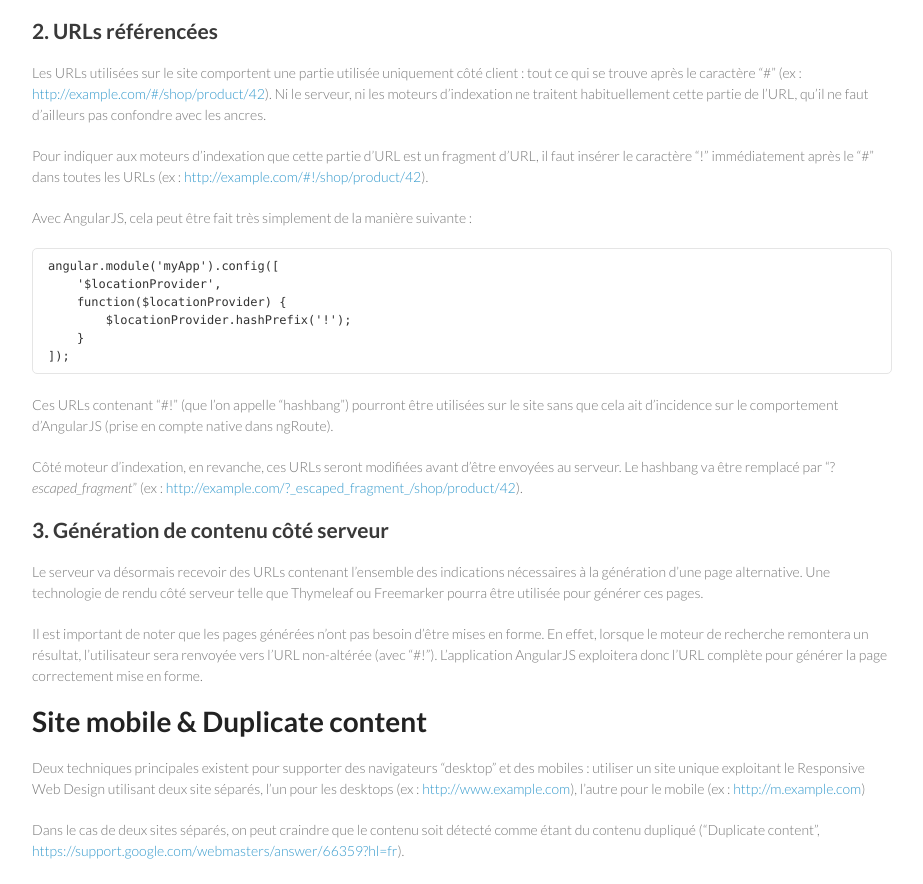
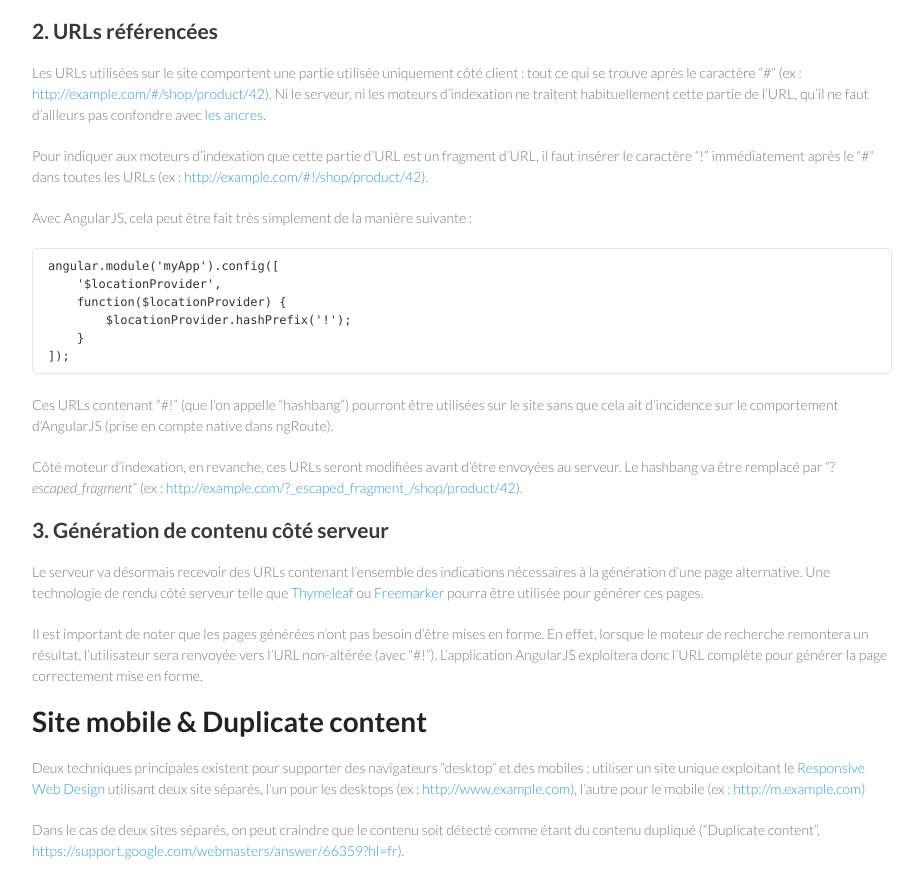
Before and after one commit to aseigneurin/aseigneurin.github.io, a Jekyll site: the page built from _posts/2014-10-24-angularjs-et-seo.md, in a window 1280 px wide. Shown: the part 443-1327 px from the top of the page, without its empty margins (178-1101 px from the left). Built offline with Jekyll 4.4.1, drawn with Linux system fonts in a browser that asks for light colours; some of the changed lines change nothing that is shown.

Commit message:
- cosmetic

```diff
--- a/_posts/2014-10-24-angularjs-et-seo.md
+++ b/_posts/2014-10-24-angularjs-et-seo.md
@@ -17,7 +17,7 @@ Cf. Référence pour les Sitemaps : <https://support.google.com/webmasters/answe
 
 ## 2. URLs référencées
 
-Les URLs utilisées sur le site comportent une partie utilisée uniquement côté client : tout ce qui se trouve après le caractère “#” (ex : <http://example.com/#/shop/product/42>). Ni le serveur, ni les moteurs d’indexation ne traitent habituellement cette partie de l’URL, qu’il ne faut d’ailleurs pas confondre avec les ancres.
+Les URLs utilisées sur le site comportent une partie utilisée uniquement côté client : tout ce qui se trouve après le caractère “#” (ex : <http://example.com/#/shop/product/42>). Ni le serveur, ni les moteurs d’indexation ne traitent habituellement cette partie de l’URL, qu’il ne faut d’ailleurs pas confondre avec [les ancres](http://www.w3.org/TR/html401/struct/links.html#h-12.1).
 
 Pour indiquer aux moteurs d’indexation que cette partie d’URL est un fragment d’URL, il faut insérer le caractère “!” immédiatement après le “#” dans toutes les URLs (ex : <http://example.com/#!/shop/product/42>).
 
@@ -36,14 +36,14 @@ Côté moteur d’indexation, en revanche, ces URLs seront modifiées avant d’
 
 ## 3. Génération de contenu côté serveur
 
-Le serveur va désormais recevoir des URLs contenant l’ensemble des indications nécessaires à la génération d’une page alternative. Une technologie de rendu côté serveur telle que Thymeleaf ou Freemarker pourra être utilisée pour générer ces pages.
+Le serveur va désormais recevoir des URLs contenant l’ensemble des indications nécessaires à la génération d’une page alternative. Une technologie de rendu côté serveur telle que [Thymeleaf](http://www.thymeleaf.org/) ou [Freemarker](http://freemarker.org/) pourra être utilisée pour générer ces pages.
 
 Il est important de noter que les pages générées n’ont pas besoin d’être mises en forme. En effet, lorsque le moteur de recherche remontera un résultat, l’utilisateur sera renvoyée vers l’URL non-altérée (avec “#!”). L’application AngularJS exploitera donc l’URL complète pour générer la page correctement mise en forme.
 
 # Site mobile & Duplicate content
 
 Deux techniques principales existent pour supporter des navigateurs “desktop” et des mobiles :
-utiliser un site unique exploitant le Responsive Web Design
+utiliser un site unique exploitant le [Responsive Web Design](http://fr.openclassrooms.com/informatique/cours/qu-est-ce-que-le-responsive-web-design)
 utilisant deux site séparés, l’un pour les desktops (ex : <http://www.example.com>), l’autre pour le mobile (ex : <http://m.example.com>)
 
 Dans le cas de deux sites séparés, on peut craindre que le contenu soit détecté comme étant du contenu dupliqué (“Duplicate content”, <https://support.google.com/webmasters/answer/66359?hl=fr>).
```
